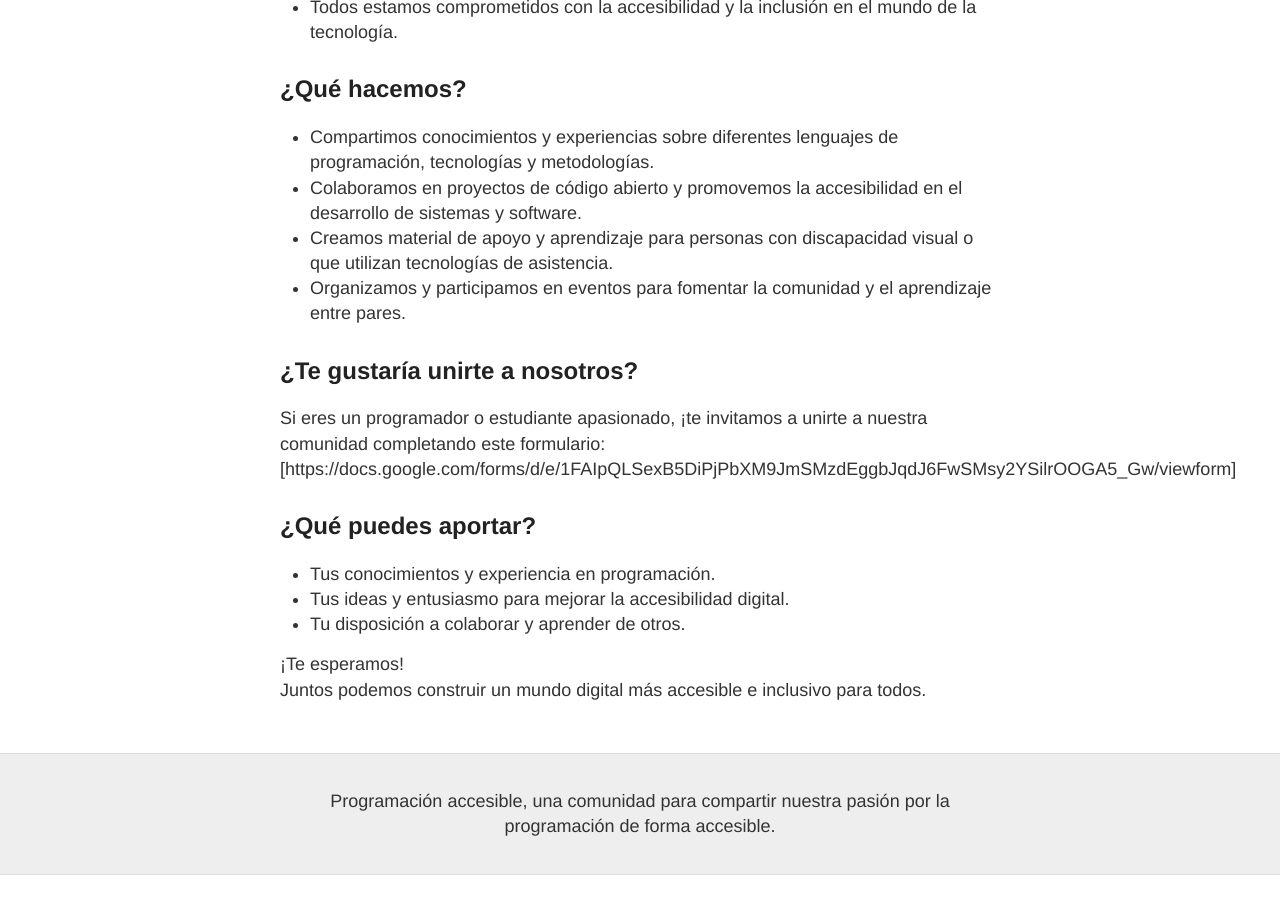
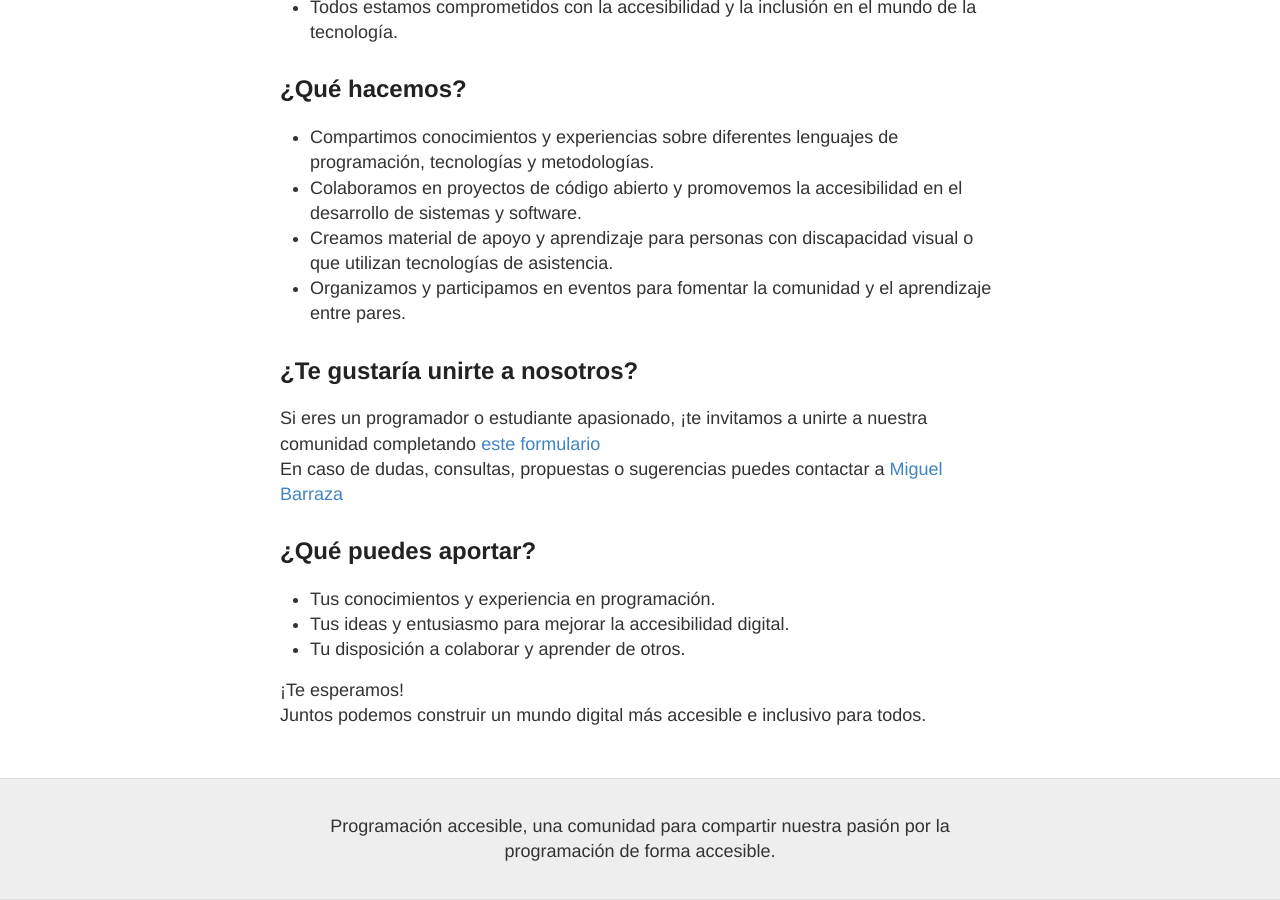
Before and after one commit to programacion-accesible/programacion-accesible.github.io, a Jekyll site: the page built from nosotros.md, in a window 1280 px wide and 900 px high, scrolled down 785 px. Built offline with Jekyll 4.4.1, drawn with Linux system fonts in a browser that asks for light colours; before the commit the page ends 1660 px from its top, so only the background shows below that.

```diff
--- a/nosotros.md
+++ b/nosotros.md
@@ -21,8 +21,8 @@ Somos un grupo entusiasta de la programación que nos unimos para compartir nues
 * Organizamos y participamos en eventos  para fomentar la comunidad y el aprendizaje entre pares.
 
 ## ¿Te gustaría unirte a nosotros?
-Si eres un programador o estudiante apasionado, ¡te invitamos a unirte a nuestra comunidad completando este formulario:
-[https://docs.google.com/forms/d/e/1FAIpQLSexB5DiPjPbXM9JmSMzdEggbJqdJ6FwSMsy2YSilrOOGA5_Gw/viewform]
+Si eres un programador o estudiante apasionado, ¡te invitamos a unirte a nuestra comunidad completando [este formulario](https://docs.google.com/forms/d/e/1FAIpQLSexB5DiPjPbXM9JmSMzdEggbJqdJ6FwSMsy2YSilrOOGA5_Gw/viewform)
+En caso de dudas, consultas, propuestas o sugerencias  puedes contactar a [Miguel Barraza](https://wa.me/5491164240985)
 
 ## ¿Qué puedes aportar?
 
```
